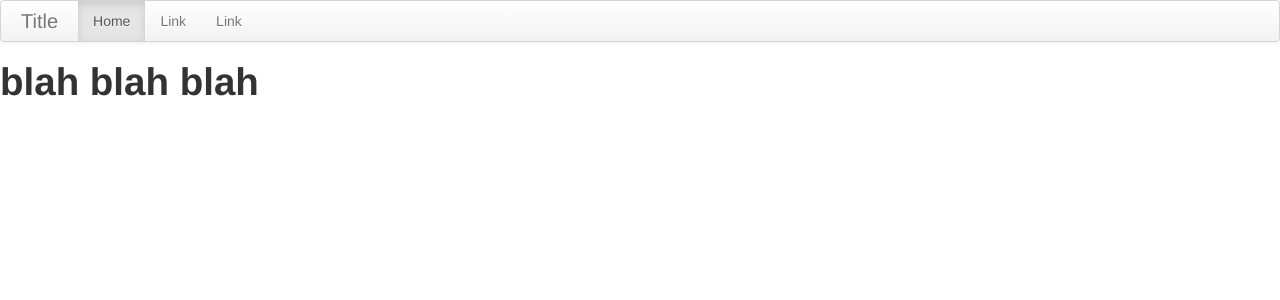
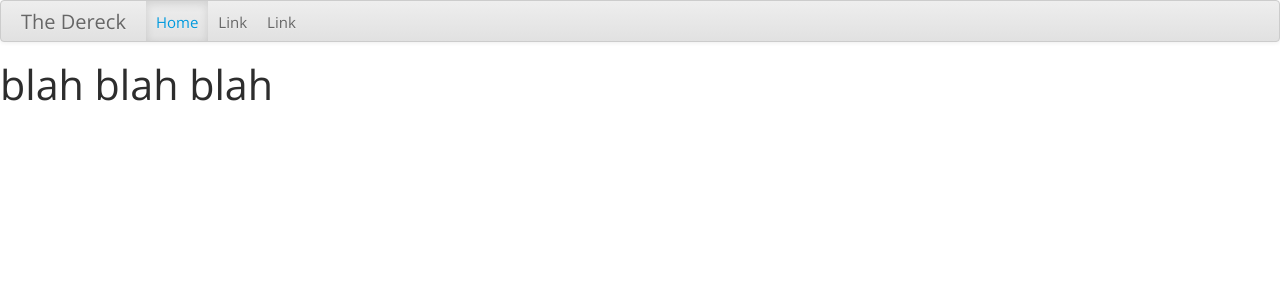
Before and after one commit to thedereck/thedereck.github.com, a Jekyll site: the page built from index.html, in a window 1280 px wide. Shown: the top 300 px of the page. Built offline with Jekyll 4.4.1, drawn with Linux system fonts in a browser that asks for light colours.

Commit message:
playing with bootstrap themes.

```diff
--- a/_layouts/page.html
+++ b/_layouts/page.html
@@ -3,12 +3,12 @@
 	<head>
 		<title>{{ page.title }}</title>
 		<meta name="viewport" content="width=device-width, initial-scale=1.0">
-		<link href="css/bootstrap.min.css" rel="stylesheet" media="screen">
+		<link href="css/spacelab.bootstrap.min.css" rel="stylesheet" media="screen">
 	</head>
 	<body>
 		<div class="navbar">
 			<div class="navbar-inner">
-				<a class="brand" href="#">Title</a>
+				<a class="brand" href="#">{{ page.title }}</a>
 				<ul class="nav">
 					<li class="active"><a href="#">Home</a></li>
 					<li><a href="#">Link</a></li>
```
